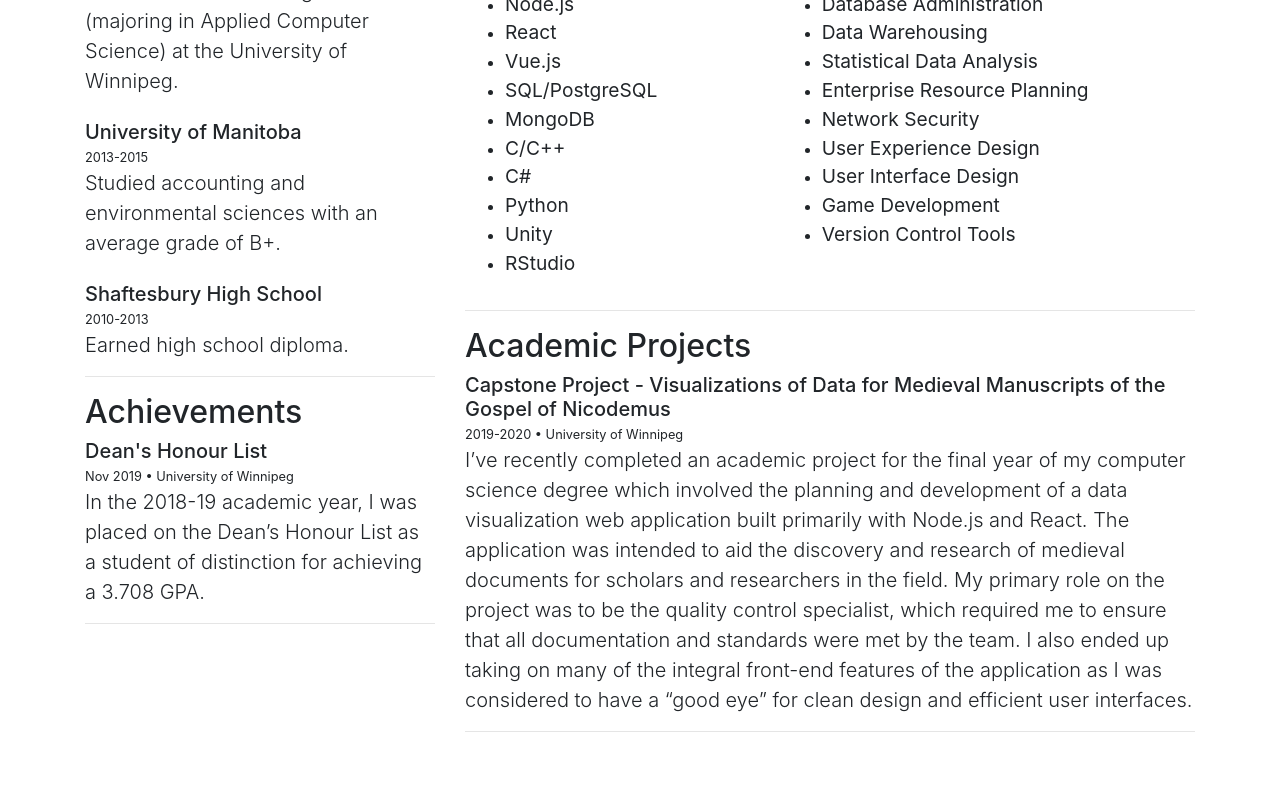
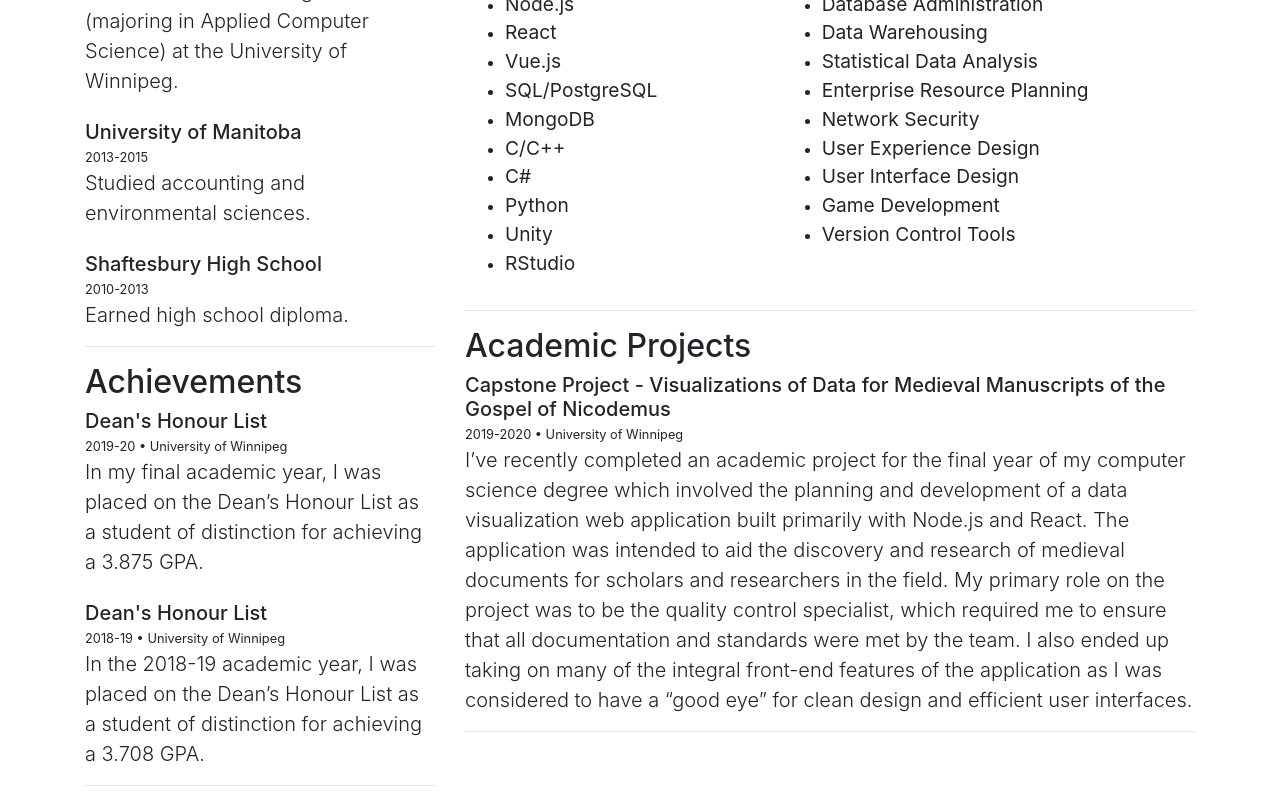
Before and after one commit to LukeAhrensTownsend/LukeAhrensTownsend.github.io, a Vue app: page /#/resume in a window 1280 px wide. Shown: the part 864-1664 px from the top of the page. Before the commit the page ends 1612 px from the top, so only its background shows below. Built offline with nearby package versions, Linux system fonts and the light colour scheme; no server answers; what vue-head would draw is missing.

Commit message:
Edit resume

```diff
--- a/src/views/Resume.vue
+++ b/src/views/Resume.vue
@@ -43,7 +43,7 @@
           <small>2013-2015</small>
           <div
             class="lead"
-          >Studied accounting and environmental sciences with an average grade of B+.</div>
+          >Studied accounting and environmental sciences.</div>
 
           <br />
 
@@ -55,7 +55,15 @@
 
           <h2>Achievements</h2>
           <h5 class="section-subheader">Dean's Honour List</h5>
-          <small>Nov 2019 &#x2022; University of Winnipeg</small>
+          <small>2019-20 &#x2022; University of Winnipeg</small>
+          <div
+            class="lead"
+          >In my final academic year, I was placed on the Dean’s Honour List as a student of distinction for achieving a 3.875 GPA.</div>
+
+          <br />
+
+          <h5 class="section-subheader">Dean's Honour List</h5>
+          <small>2018-19 &#x2022; University of Winnipeg</small>
           <div
             class="lead"
           >In the 2018-19 academic year, I was placed on the Dean’s Honour List as a student of distinction for achieving a 3.708 GPA.</div>
```
Also changed, not shown: 1 other file (tests, documents, lock files or other folders).
